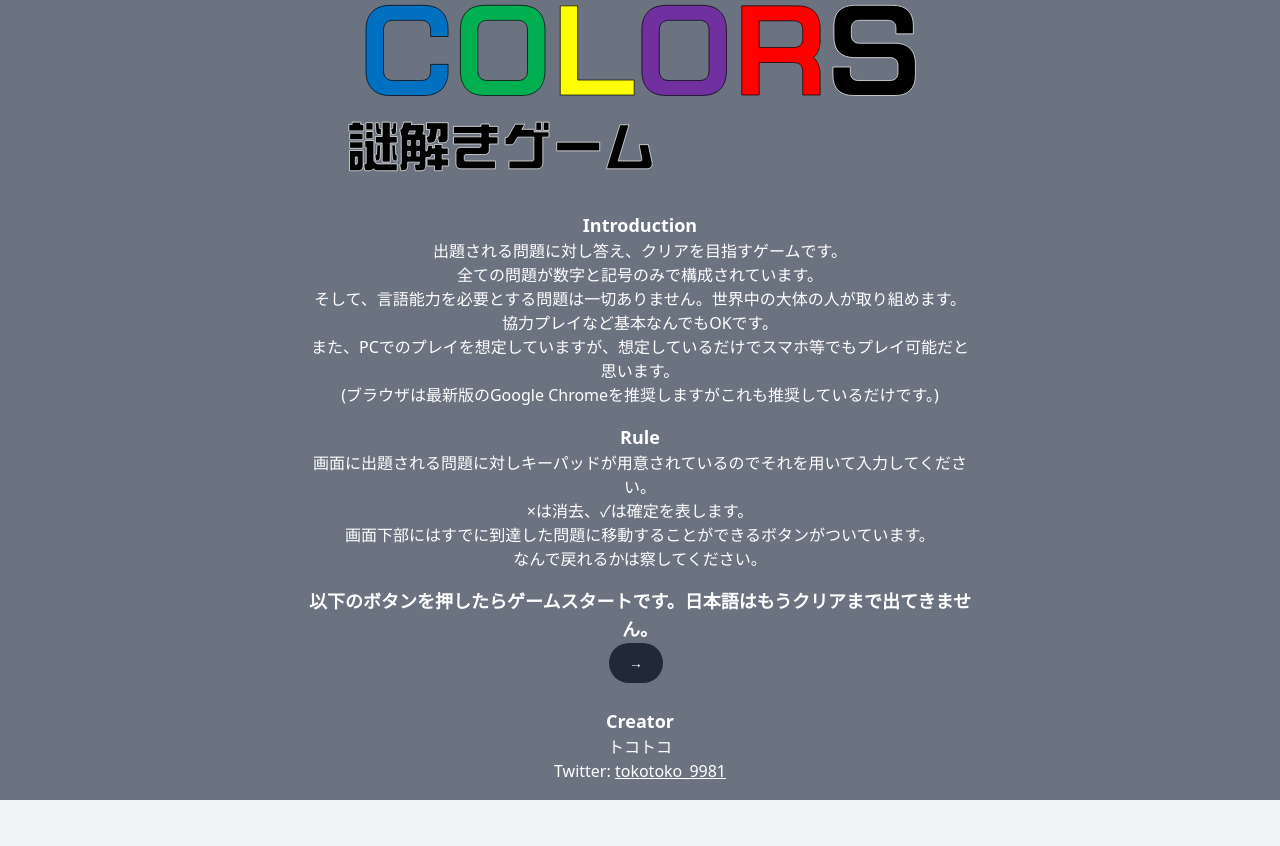
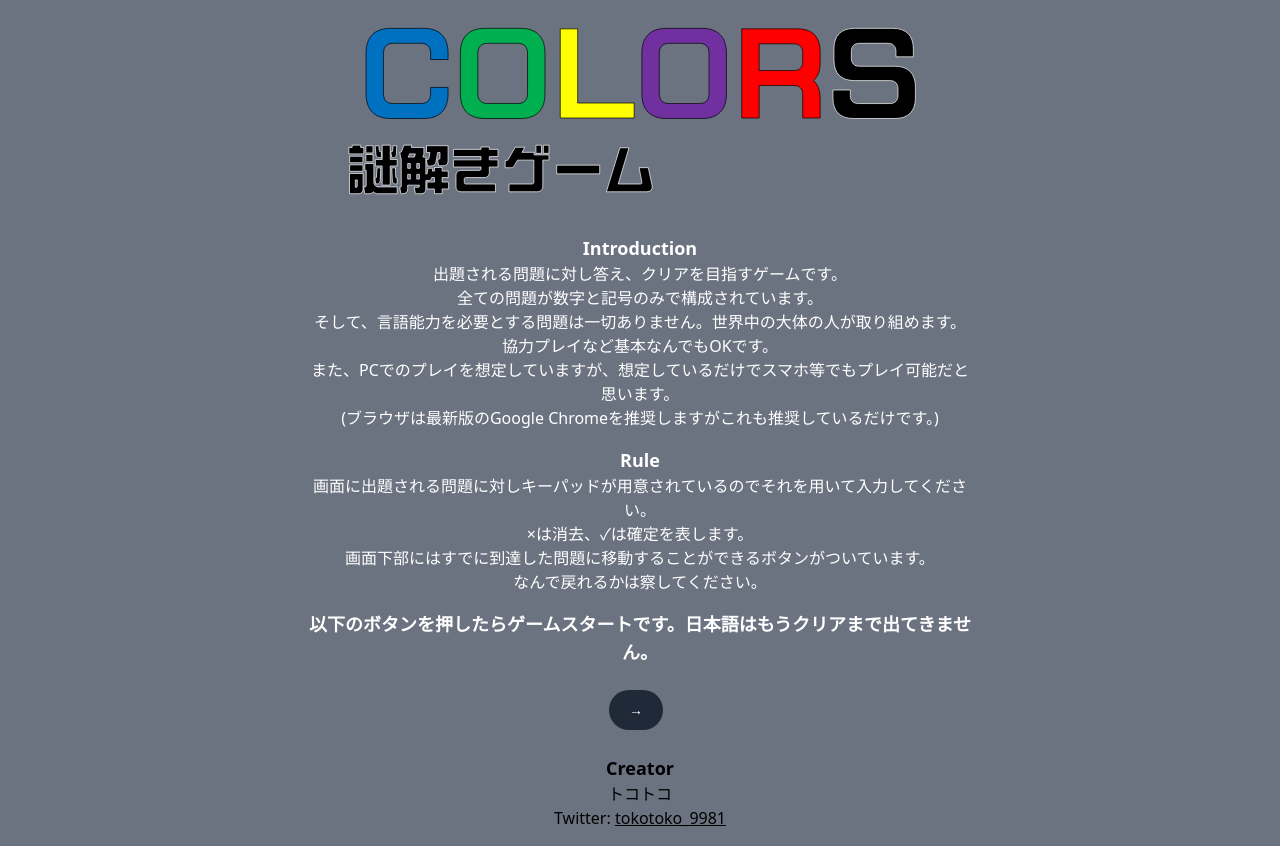
Before and after one commit to tokotoko9981/colors, a Next.js app: page /colors/ in a window 1280 px wide. Before the commit the page ends 800 px from the top, so only its background shows below. Built offline with nearby package versions, Linux system fonts and the light colour scheme.

Commit message:
fix page.js

```diff
--- a/src/app/page.js
+++ b/src/app/page.js
@@ -1,4 +1,3 @@
-// src/app/page.js
 "use client";
 import React from "react";
 import { useRouter } from "next/navigation";
@@ -7,8 +6,9 @@ import Image from "next/image";
 const Home = () => {
   const router = useRouter();
   return (
-    <div className="flex flex-col items-center justify-center h-screen text-center bg-gray-500 p-4">
-      <Image src="images/logo.svg" alt="Game Logo" width={600} height={600} className="mb-6" />
+    <div className="flex flex-col items-center justify-center min-h-screen text-center bg-gray-500 p-4">
+      <div className="flex flex-col items-center flex-1 w-full">
+        <Image src="/colors/images/logo.svg" alt="Game Logo" width={600} height={600} className="mb-6" />
 
         {/* Introduction Section */}
         <div className="max-w-2xl text-white text-sm md:text-base leading-relaxed mb-6">
@@ -27,6 +27,7 @@ const Home = () => {
           <p>なんで戻れるかは察してください。</p>
 
           <h3 className="text-lg font-bold mt-4">以下のボタンを押したらゲームスタートです。日本語はもうクリアまで出てきません。</h3>
+        </div>
 
         <button
           type="button"
@@ -40,8 +41,6 @@ const Home = () => {
         <p>トコトコ</p>
         <p>Twitter: <a href="https://twitter.com/tokotoko_9981" className="underline">tokotoko_9981</a></p>
       </div>
-
-
     </div>
   );
 };
```
Lines whose indentation alone changed are shown as unchanged.
